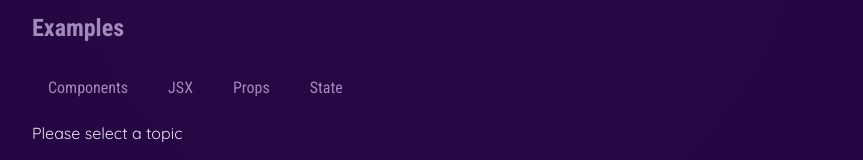
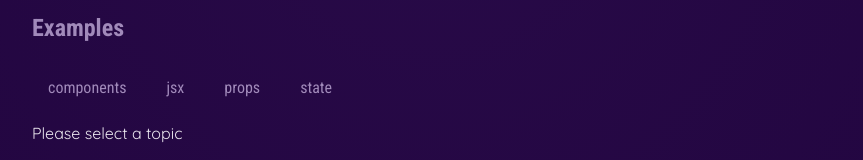
Before and after one commit to alexanderivanov2/react-essentials, a React (Vite) app: page / in a window 1280 px wide. Shown: the part 762-922 px from the top of the page, without its empty margins (208-1071 px from the left). Built offline with nearby package versions, Linux system fonts and the light colour scheme.

Commit message:
add dynamic list content

```diff
--- a/src/App.jsx
+++ b/src/App.jsx
@@ -31,13 +31,19 @@ function App() {
                 <section id="examples">
                     <h2>Examples</h2>
                     <menu>
-                        <TabButton onSelect={handleSelect}>Components</TabButton>
-                        <TabButton onSelect={handleSelect}>JSX</TabButton>
-                        <TabButton onSelect={handleSelect}>Props</TabButton>
-                        <TabButton onSelect={handleSelect}>State</TabButton>
+                        {Object.keys(EXAMPLES).map((key) => (
+                            <TabButton
+                                key={key}
+                                isSelected={selectedTopic == key}
+                                onSelect={handleSelect}
+                            >
+                                {key}
+                            </TabButton>
+                        ))}
+
                     </menu>
                     {!selectedTopic && <p>Please select a topic </p>}
-                    { selectedTopic &&
+                    {selectedTopic &&
                         <div id="tab-content">
                             <h3>{EXAMPLES[selectedTopic].title}</h3>
                             <p>{EXAMPLES[selectedTopic].description}</p>
--- a/src/components/TabButton/TabButton.jsx
+++ b/src/components/TabButton/TabButton.jsx
@@ -1,7 +1,10 @@
-function TabButton({children, onSelect}) {
+function TabButton({children, onSelect, isSelected}) {
     return (
         <li>
-            <button onClick={() => onSelect(children)}>
+            <button
+                className={isSelected ? 'active' : ''}
+                onClick={() => onSelect(children)}
+            >
                 {children}
             </button>
         </li>
```
